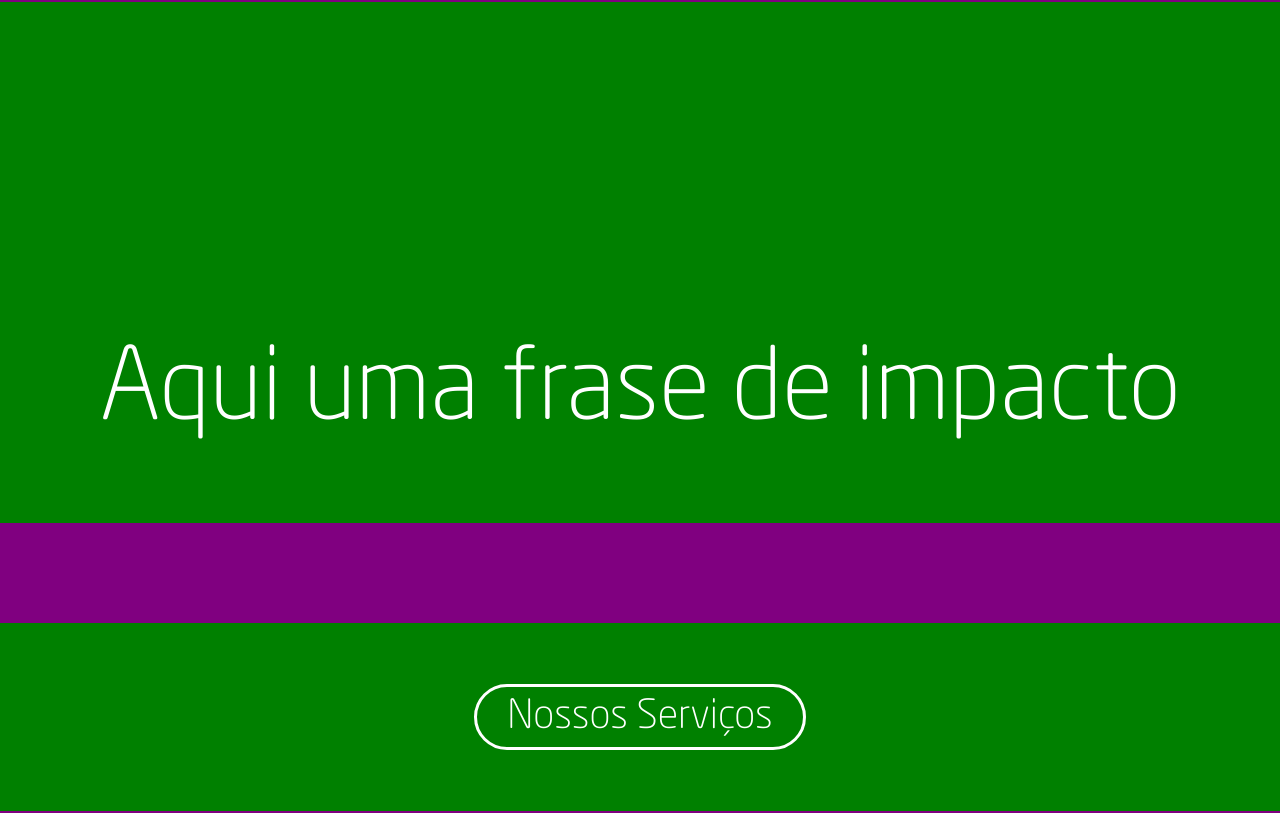
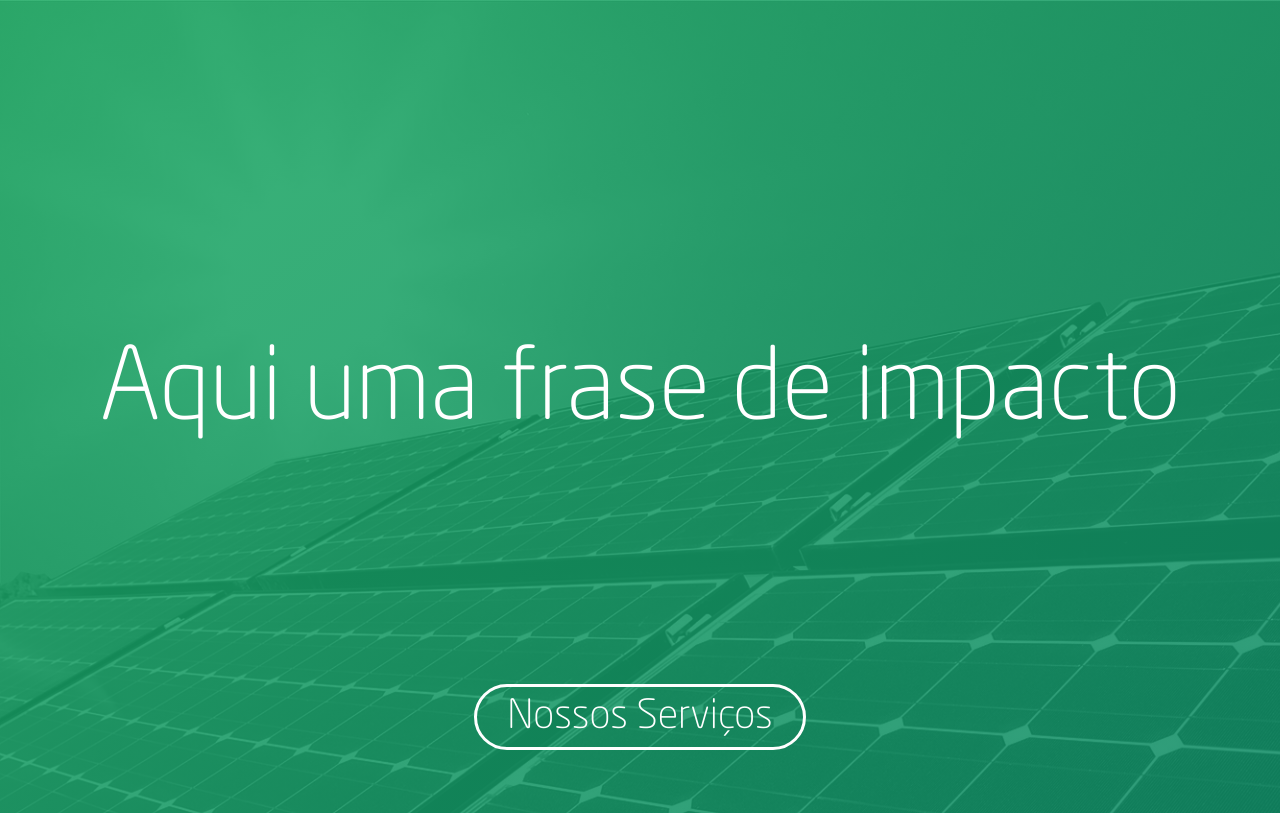
Before and after one commit to citi-onboarding/Engaj, a Django app: page / in a window 1280 px wide. Run offline with Django 3.2, Linux system fonts and the light colour scheme.

Commit message:
adicionada imagem de fundo

```diff
--- a/static/css/banner.css
+++ b/static/css/banner.css
@@ -6,10 +6,11 @@ section{
 
 
 section{
-    background-color: var(--engajtom1);
+    /*background-color: var(--engajtom1);*/
+    background-image: url('../img/engaj_header_img.png');
     width: 100%;
     text-align: center;
-    background: linear-gradient(145deg, rgba(23,168,95,1) 0%, rgba(11,138,99,1) 100%);
+
 }
 
 section#banner h1{
@@ -32,15 +33,13 @@ a{
     margin-top: 150rem;
 }
 
-div.container{
-    height: 813px;
-}
 
 div#frase-impacto{
     padding-top: 33rem;
 }
 div#banner-cta{
     margin-top: 10rem;
+    position: inherit;
 
 }
 
@@ -52,13 +51,13 @@ a:hover{
 .row{
     width: 100%;
     padding: 70px;
-    background-color: green;
 }
 
-.container{
+div.container{
     display: flex;
     align-content: center;
     justify-content: center;
-    background-color: purple;
+    background: linear-gradient(145deg, rgba(23,168,95,0.85) 0%, rgba(11,138,99,0.85) 100%);
     flex-wrap: wrap;
+    height: 813px;
 }
```
Also changed, not shown: static/img/engaj_header_img.png (added).
